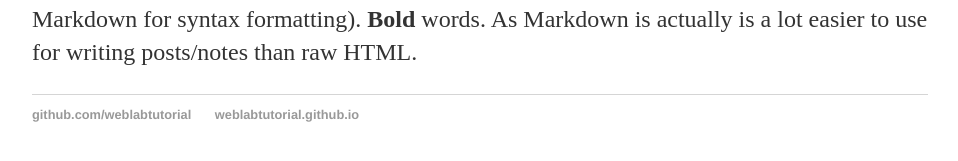
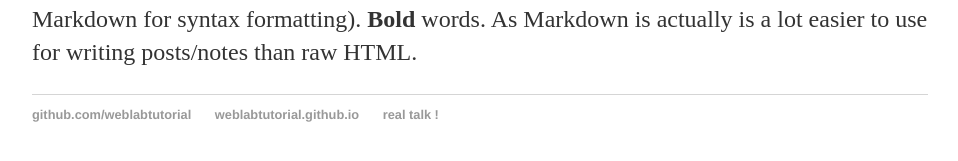
Before and after one commit to AhmedElZubair38/ae87hw.github.io, a Jekyll site: the page built from _posts/2021-09-01-site-launched.md, in a window 1280 px wide. Shown: the part 286-447 px from the top of the page, without its empty margins (160-1118 px from the left). Built offline with Jekyll 4.4.1, drawn with Linux system fonts in a browser that asks for light colours.

Commit message:
Update default.html

```diff
--- a/_layouts/default.html
+++ b/_layouts/default.html
@@ -21,6 +21,8 @@
                    <ul>
                      <li><a href="https://github.com/weblabtutorial">github.com/weblabtutorial</a></li>
                      <li><a href="https://weblabtutorial.github.io"> weblabtutorial.github.io </a></li>
+                     <li><a href="https://github.com/ae87hw/ae87hw.github.io/blob/main/about/index.html"> real talk ! </a></li>
+
                    </ul>
             </footer>
       </body>
```
